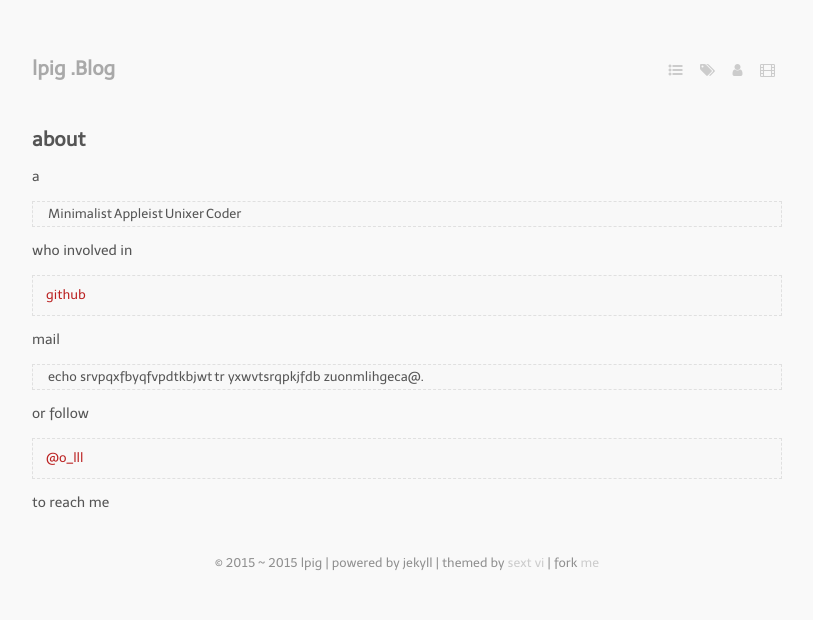
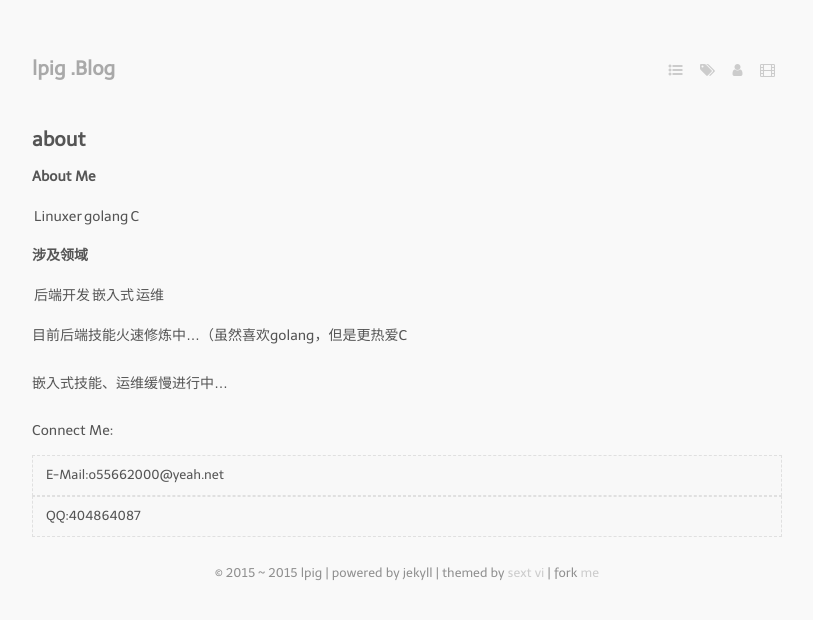
Before and after one commit to lpig/lpig.github.io, a Jekyll site: the page built from about.markdown, in a window 1280 px wide. Shown: the top 620 px of the page, without its empty margins (233-1046 px from the left). Built offline with Jekyll 4.4.1, drawn with Linux system fonts in a browser that asks for light colours; nearby versions of some CDN libraries; Markdown is read by kramdown in place of the engine named in the settings; comment, search, counter and statistics services are not loaded.

Commit message:
change about

```diff
--- a/about.markdown
+++ b/about.markdown
@@ -3,20 +3,19 @@ title: about
 layout: page
 ---
 
-a
+**About Me**
 
-> Minimalist | Appleist | Unixer | Coder
+Linuxer|golang|C
 
-who involved in
+**涉及领域**
 
-> [github](https://github.com/waynezhang)
+后端开发|嵌入式|运维
 
-mail
+目前后端技能火速修炼中...（虽然喜欢golang，但是更热爱C
 
-> echo srvpqxfbyqfvpdtkbjwt | tr yxwvtsrqpkjfdb zuonmlihgeca@.
+嵌入式技能、运维缓慢进行中...
 
-or follow
+Connect Me:
+>E-Mail:o55662000@yeah.net
 
-> [@o_lll](https://twitter.com/#!/o_lll)
-
-to reach me
+>QQ:404864087
```
